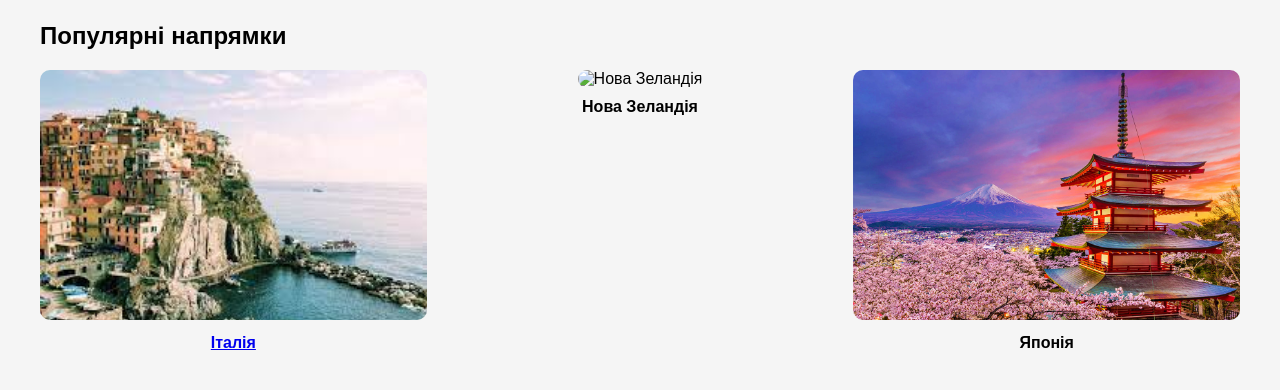
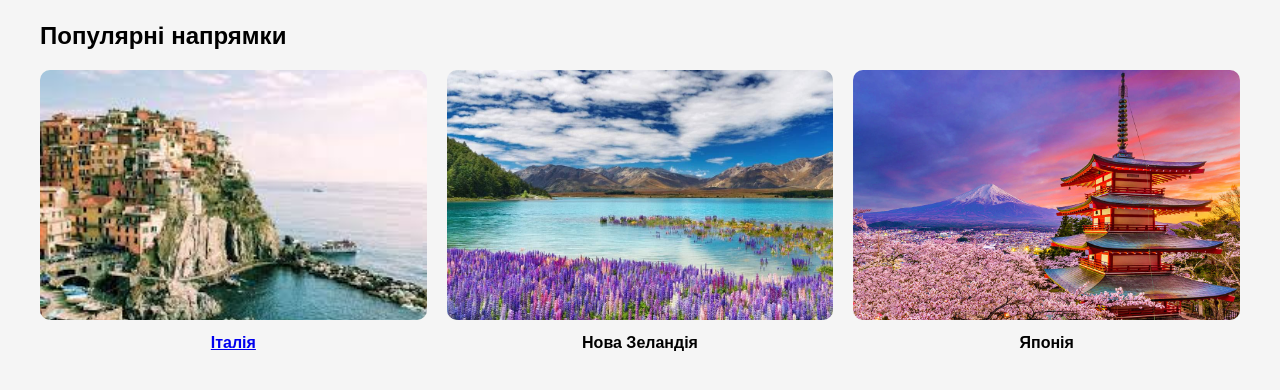
Before and after one commit to Madiar309/ExploreWorld, a plain HTML site: page index.html in a window 1280 px wide. Shown: the part 418-808 px from the top of the page. Drawn offline with Linux system fonts and the light colour scheme.

Commit message:
Update index.html

```diff
--- a/index.html
+++ b/index.html
@@ -188,7 +188,7 @@
         <p><a href="italia.html">Італія</a></p>
       </div>
       <div class="destination">
-        <img src="Новая Зеландия.jpg" alt="Нова Зеландія">
+        <img src="novaze.jpg" alt="Нова Зеландія">
         <p>Нова Зеландія</p>
       </div>
       <div class="destination">
```
